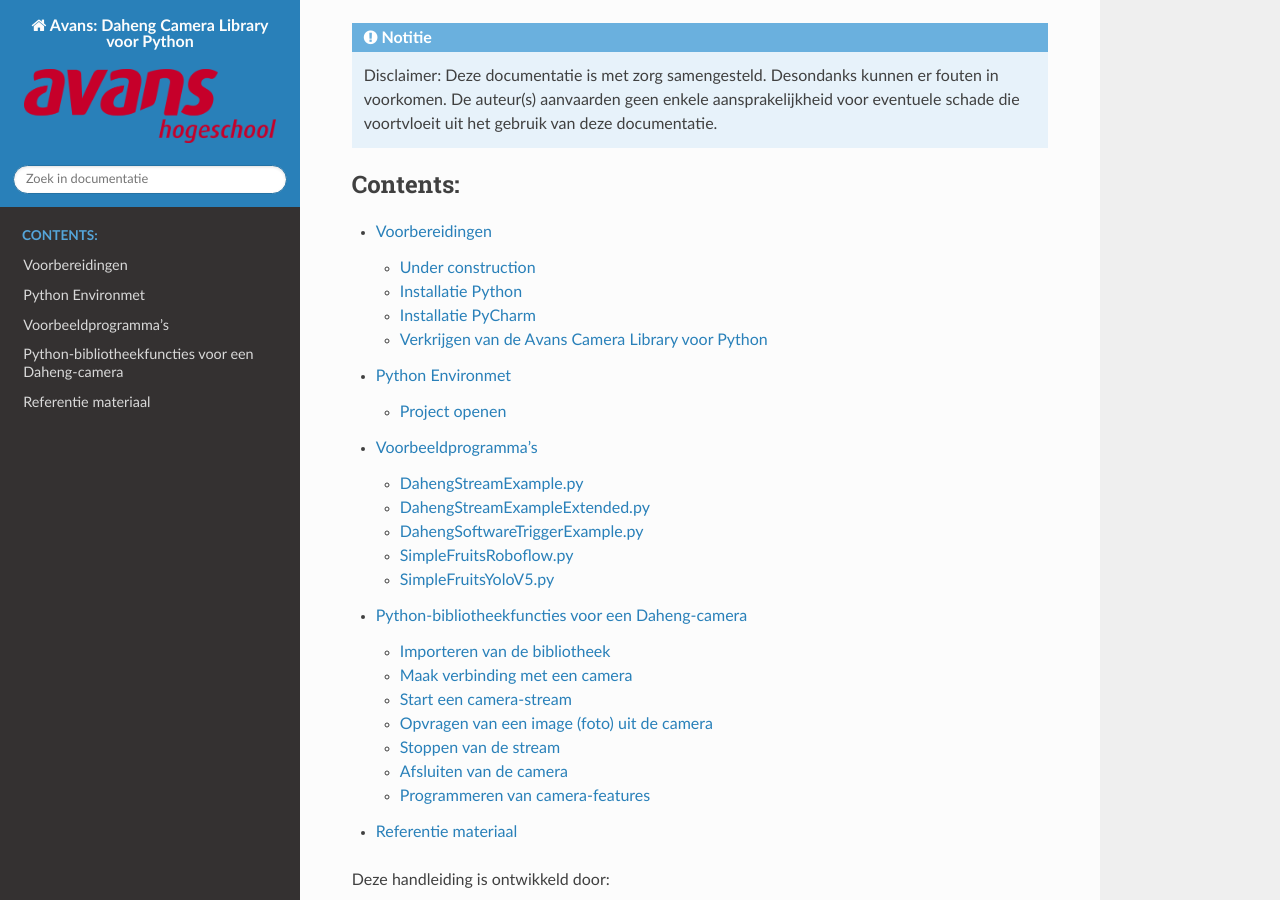
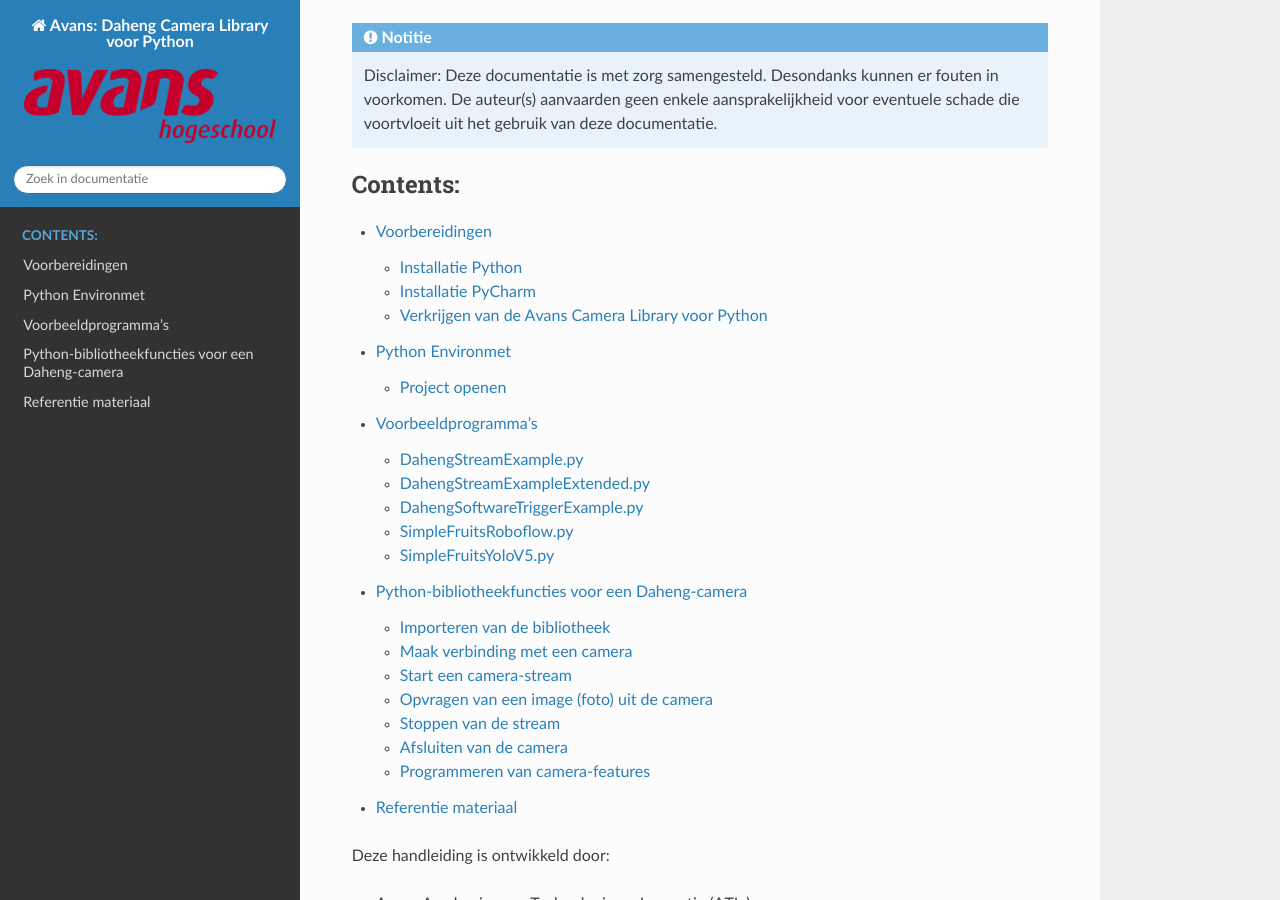
Before and after one commit to AvansMechatronica/DahengPython, a Sphinx documentation site: the page built from documentation/index.rst, in a window 1280 px wide and 900 px high, scrolled down 318 px. Built offline with Sphinx 7.4.7 and the Read the Docs theme 3.1.0, drawn with Linux system fonts in a browser that asks for light colours.

Commit message:
20251112

```diff
--- a/documentation/conf.py
+++ b/documentation/conf.py
@@ -9,7 +9,7 @@
 project = 'Avans: Daheng Camera Library voor Python'
 copyright = 'Avans ATIx: Gerard Harkema'
 author = 'Gerard Harkema'
-release = '0.1'
+release = '1.0'
 
 
 # The language for content autogenerated by Sphinx. Refer to documentation
--- a/documentation/documentation/Voorbereiding.md
+++ b/documentation/documentation/Voorbereiding.md
@@ -1,6 +1,5 @@
 # Voorbereidingen
 
-## Under construction
 ## Installatie Python
 
 Download de laatset versie van Python vanaf de [Python-website](https://www.python.org/downloads/).
--- a/documentation/index.rst
+++ b/documentation/index.rst
@@ -10,7 +10,6 @@
 Dit is een handleiding voor gebruikers die een Daheng camera software willen ontwikkelen in Python.
 In deze handleiding wordt exact beschreven hoe benodigde software en gereedschap kan worden gebruikt.
 Er wordt daarbij uitgegaan van een Windows operating systeem met daarop als Integrated Development Environmet(IDE) van pyCharm.
-
 
 
 .. note::
```
